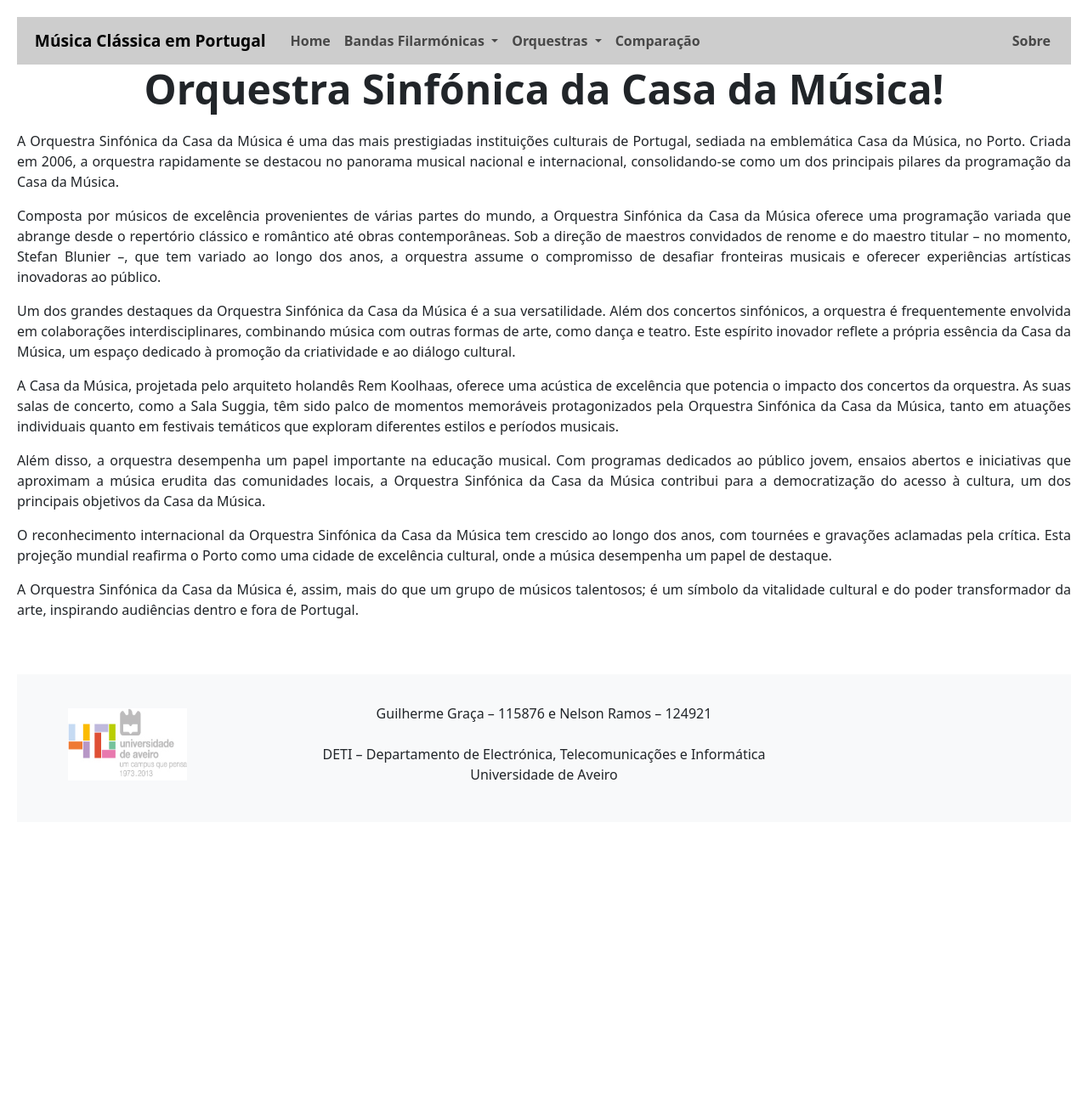
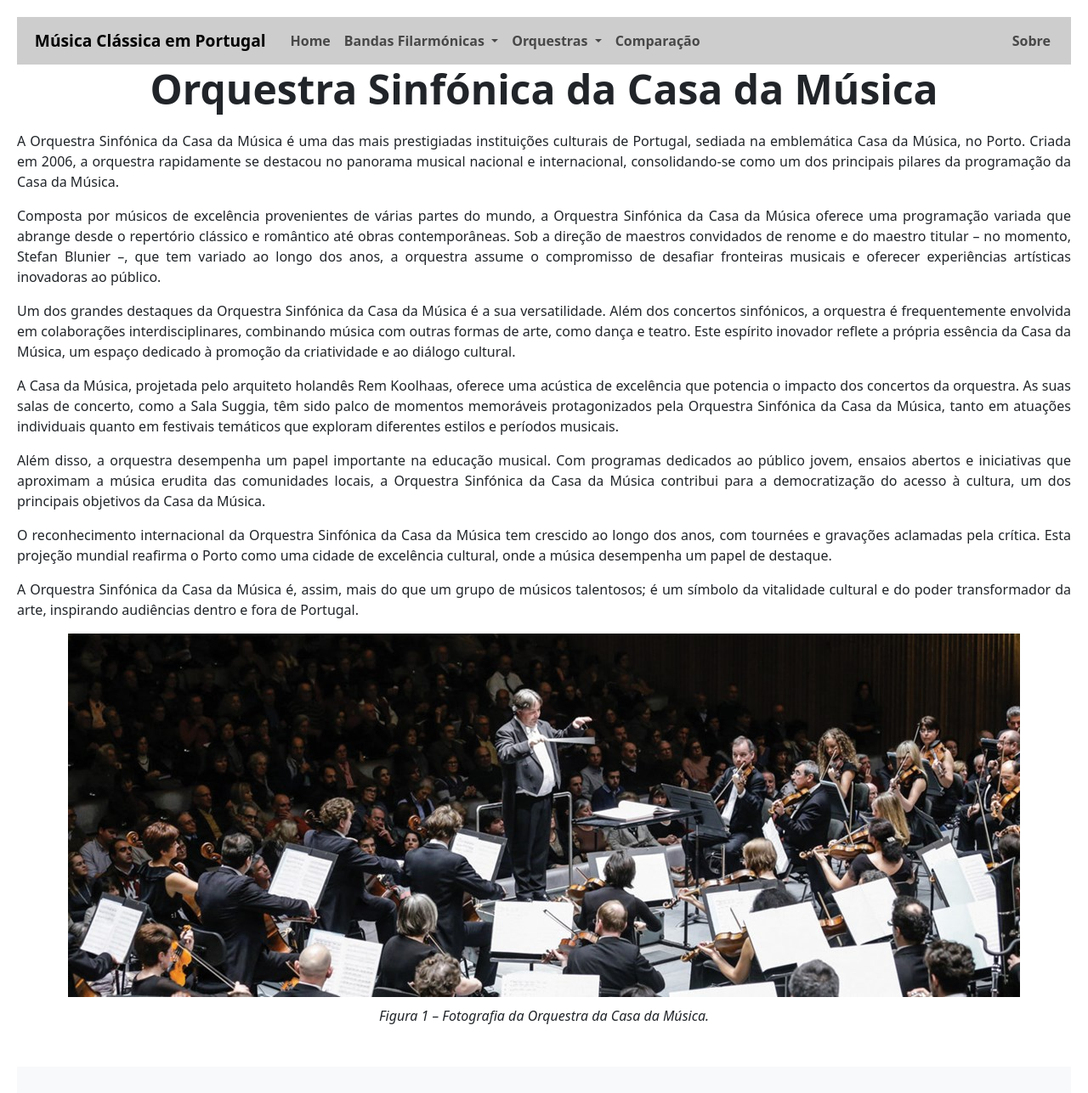
Before and after one commit to nelsonramosua/musicaclassicaieiua, a plain HTML site: page cmusica.html in a window 1280 px wide. Shown: the top 1287 px of the page at 85% size. Before the commit the page ends 968 px from the top, so only its background shows below. Drawn offline with nearby package versions, Linux system fonts and the light colour scheme.

Commit message:
Adicionei fotografias das Orquestras nas respetivas páginas

```diff
--- a/cmusica.html
+++ b/cmusica.html
@@ -62,7 +62,7 @@
         </div>
     </nav>
     <header>
-        <h1> Orquestra Sinfónica da Casa da Música!</h1>
+        <h1> Orquestra Sinfónica da Casa da Música</h1>
     </header>
 
     <main>
@@ -122,6 +122,11 @@
                 e do poder transformador da arte, inspirando audiências dentro e fora de Portugal.
             </p>
         </section>
+
+        <section class="seating-image">
+            <img src="images/cmusica.jpg" alt="Fotografia da Orquestra da Casa da Música">
+            <figcaption><i>Figura 1 – Fotografia da Orquestra da Casa da Música.</i></figcaption>
+        </section>
     </main>
 
     <footer class="bg-light text-center text-lg-start mt-5 text-center position-relative">
```
Also changed, not shown: beiras.html (+4 -0 lines), gulbenkian.html (+5 -0 lines), images/beiras.jpg (added), images/cmusica.jpg (added), images/gulbenkian.jpeg (added).
